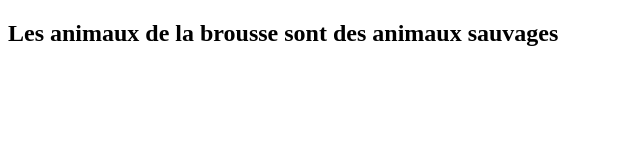
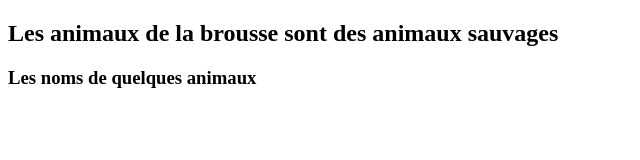
Before and after one commit to Abdoul55/La-vie-sur-terre, a plain HTML site: page index.html in a window 1280 px wide. Shown: the whole page, without its empty margins (0-640 px from the left). Drawn offline with Linux system fonts and the light colour scheme.

```diff
--- a/index.html
+++ b/index.html
@@ -7,5 +7,6 @@
 <h2>
 	Les animaux de la brousse sont des animaux sauvages
 </h2>
+<h3>Les noms de quelques animaux</h3>
 </body>
 </html>
```
